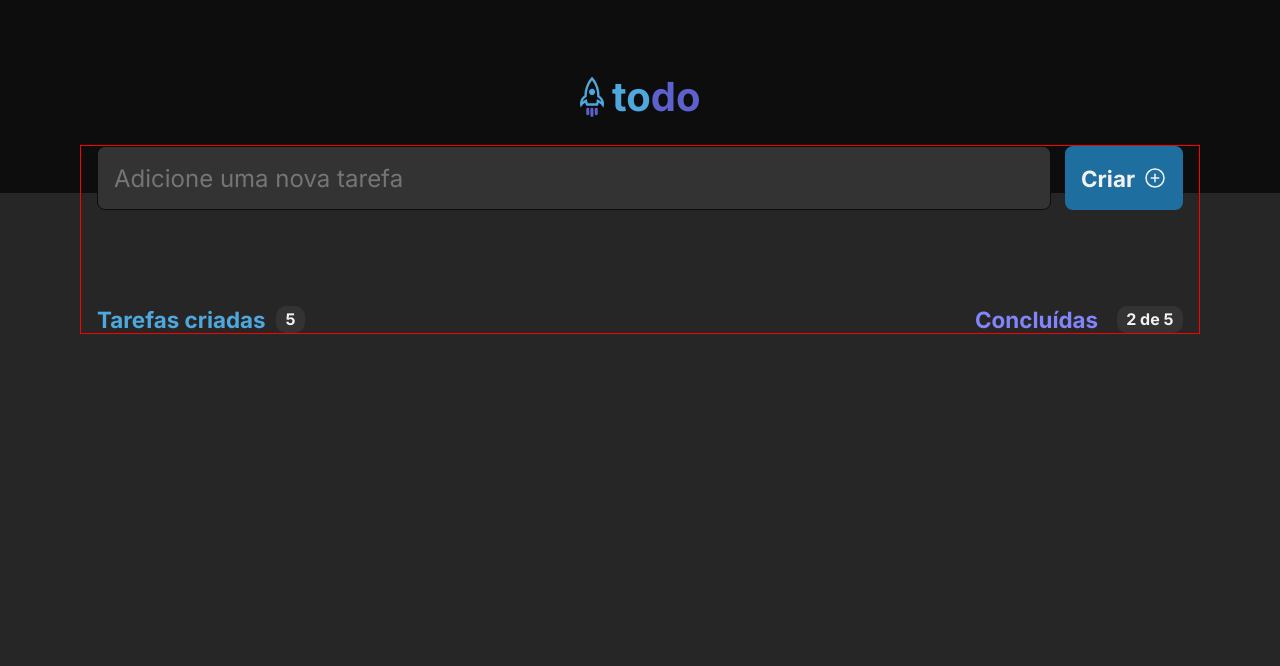
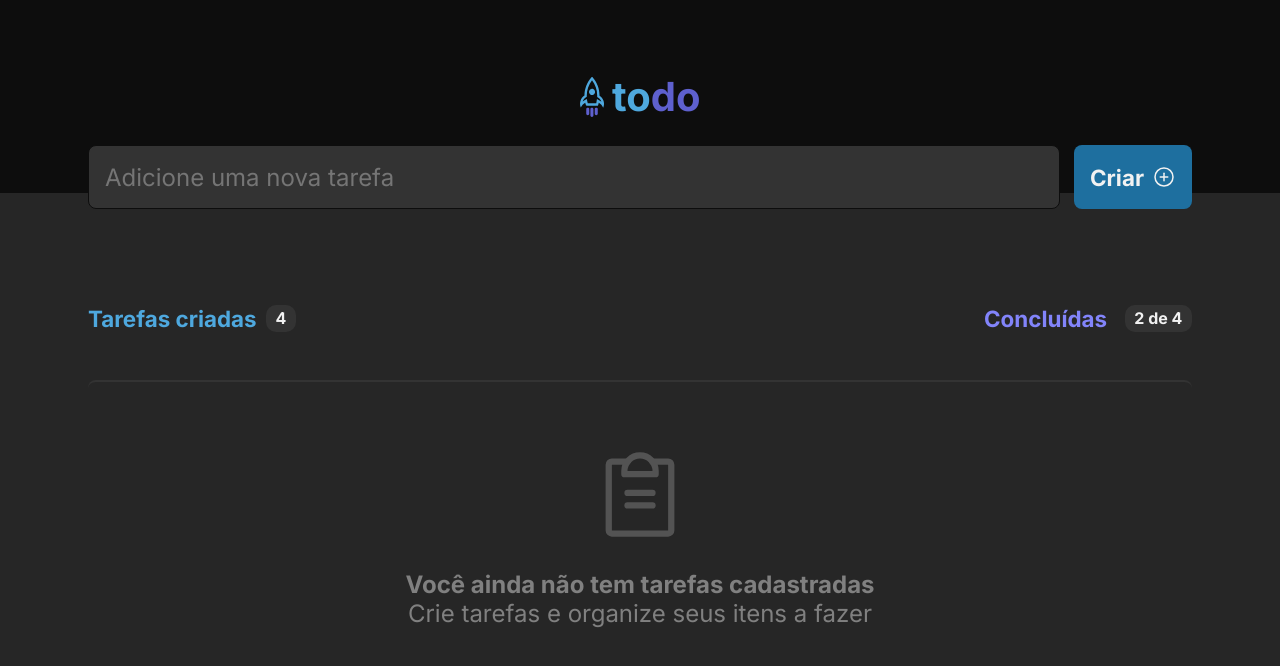
Before and after one commit to MateusHerculano01/todo-list-ignite, a React (Vite) app: page / in a window 1280 px wide. Shown: the top 666 px of the page. Built offline with nearby package versions, Linux system fonts and the light colour scheme.

Commit message:
feat: view task not found

```diff
--- a/src/App.module.css
+++ b/src/App.module.css
@@ -2,13 +2,13 @@
   max-width: 70rem;
   margin: 2rem auto;
   margin-top: calc(0px - 3rem);
-  padding: 0 1rem;
+  padding: 0 0.5rem;
 
   display: grid;
   grid-template-columns: 1fr;
   gap: 2rem;
   align-items: flex-start;
-  border: 1px solid red;
+  /* border: 1px solid red; */
 }
 
 .todoForm {
@@ -60,6 +60,7 @@
 .wrapper section > header {
   display: flex;
   justify-content: space-between;
+  margin-bottom: 3rem;
 }
 
 .wrapper section > header strong {
@@ -85,12 +86,30 @@
   color: var(--blue)
 }
 
-.completedTasks {
-
+.completedTasks strong {
+  color: var(--purple);
 }
 
-.completedTasks strong {
-  color: var(--purple);
+.taskNotFound {
+  border-top: 2.5px solid var(--gray-400);
+  border-radius: 8px;
+  display: flex;
+  align-items: center;
+  justify-content: center;
+  flex-direction: column;
+  padding-top: 4rem;
+}
+
+.taskNotFound svg {
+  color: var(--gray-300);
+  opacity: 0.5;
+  margin-bottom: 1.5rem;
+}
+
+.taskNotFound p {
+  font-size: 1.5rem;
+  color: var(--gray-300);
+  text-align: center;
 }
 
 @media (max-width: 768px) {
--- a/src/App.tsx
+++ b/src/App.tsx
@@ -1,6 +1,6 @@
 import { useState } from 'react'
 import { v4 as uuid } from 'uuid';
-import { PlusCircle } from 'phosphor-react';
+import { PlusCircle, ClipboardText } from 'phosphor-react';
 
 import { Header } from './components/Header';
 
@@ -24,10 +24,18 @@ function App() {
     {
       id: uuid(),
       title: 'Terminar trilha de react native',
+      isComplete: true,
+    },
+    {
+      id: uuid(),
+      title: 'Terminar trilha de elixir',
       isComplete: false,
     },
 
   ]);
+
+  const numberOfTasks = tasks.length;
+  const numberOfTasksCompleted = tasks.filter(tasks => tasks.isComplete === true).length;
 
   return (
     <div>
@@ -48,15 +56,20 @@ function App() {
           <header>
             <div className={styles.createdTasks}>
               <strong>Tarefas criadas</strong>
-              <span>5</span>
+              <span>{numberOfTasks}</span>
             </div>
             <div className={styles.completedTasks}>
               <strong>Concluídas</strong>
-              <span>2 de 5</span>
+              <span>{`${numberOfTasksCompleted} de ${numberOfTasks}`}</span>
             </div>
           </header>
 
           <main>
+
+            <div className={styles.taskNotFound}>
+              <ClipboardText size={100} />
+              <p><strong>Você ainda não tem tarefas cadastradas</strong> <br /> Crie tarefas e organize seus itens a fazer</p>
+            </div>
 
           </main>
         </section>
```
